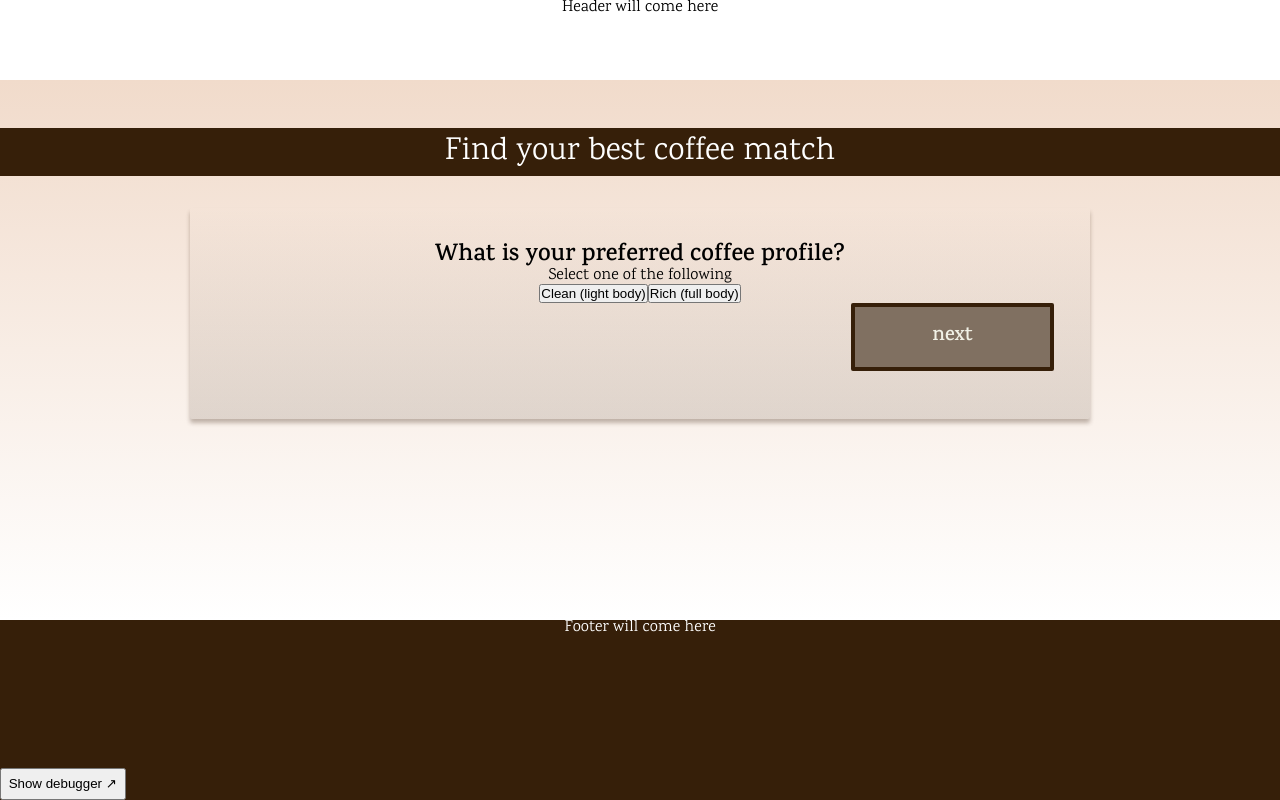
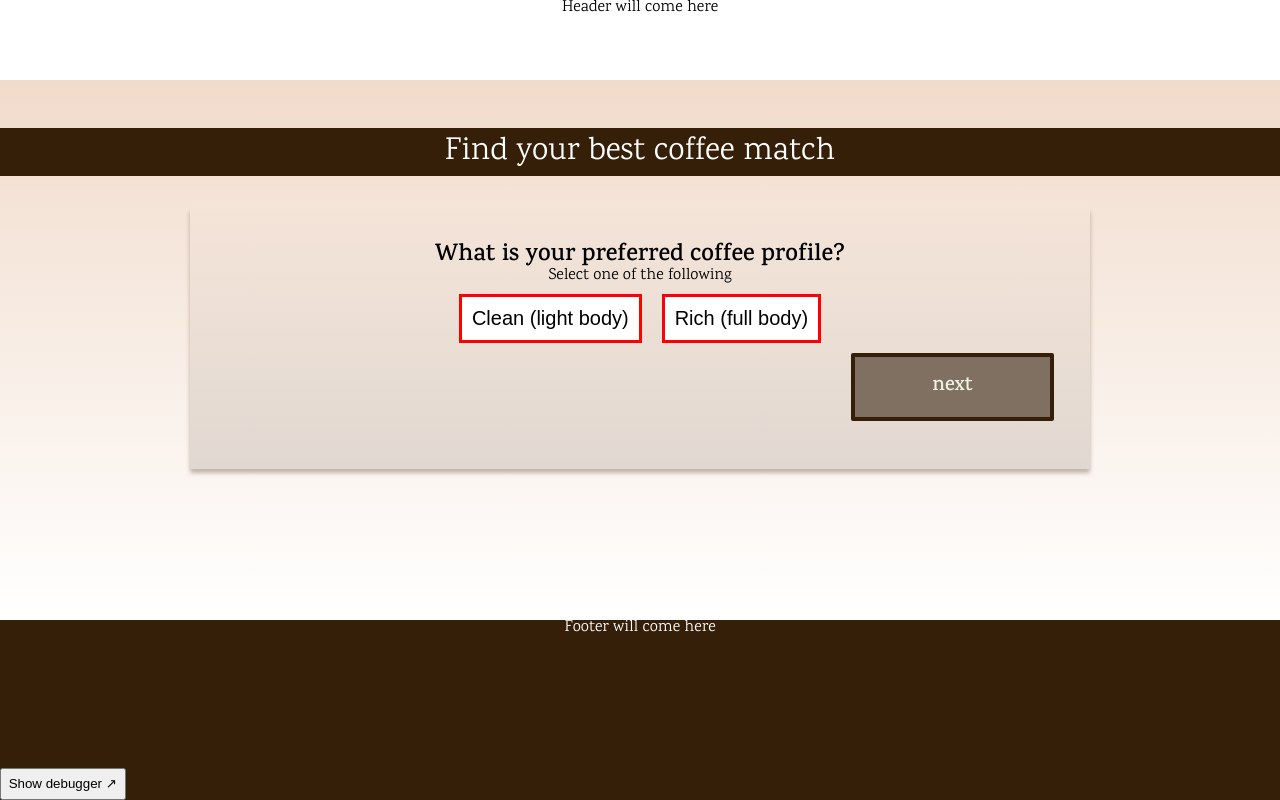
Before and after one commit to impact-roasters/coffee-guide, a React (Create React App) app: page / in a window 1280 px wide. Built offline with nearby package versions, Linux system fonts and the light colour scheme; a web font is replaced by a local one.

Commit message:
Introduced OptionButton component

```diff
--- /dev/null
+++ b/src/components/OptionButton/OptionButton.css
@@ -0,0 +1,23 @@
+.option-button {
+  border: 3px solid red;
+  background-color: white;
+  color: black;
+  padding: 10px;
+  margin: 10px;
+  font-size: 20px;
+  cursor: pointer;
+}
+
+.option-button:hover {
+  background-color: lightsalmon;
+  color: white;
+}
+
+.option-button:active {
+  background-color: lightsalmon;
+  color: white;
+}
+
+.option-button.selected {
+  border-color: green;
+}
--- /dev/null
+++ b/src/components/OptionButton/OptionButton.jsx
@@ -0,0 +1,17 @@
+import classNames from "classnames";
+
+import "./OptionButton.css";
+
+const OptionButton = ({ label, isSelected, image, onClick }) => (
+  <button
+    className={classNames("option-button", {
+      selected: isSelected,
+    })}
+    onClick={onClick}
+  >
+    <img src={image} alt="" />
+    {label}
+  </button>
+);
+
+export default OptionButton;
--- a/src/components/SurveyQuestion/SurveyQuestion.jsx
+++ b/src/components/SurveyQuestion/SurveyQuestion.jsx
@@ -2,6 +2,7 @@ import { useEffect } from "react";
 import classNames from "classnames";
 
 import NavigationButton from "components/NavigationButton/NavigationButton";
+import OptionButton from "components/OptionButton/OptionButton";
 
 import "./SurveyQuestion.css";
 
@@ -38,14 +39,12 @@ const SurveyQuestion = ({
       <ul className="options">
         {options.map((option) => (
           <li key={option.value}>
-            <button
-              className={classNames("option-button", {
-                selected: selection.includes(option.value),
-              })}
+            <OptionButton
+              isSelected={selection.includes(option.value)}
               onClick={() => onOptionClick(option.value)}
-            >
-              {option.label}
-            </button>
+              label={option.label}
+              image=""
+            />
           </li>
         ))}
       </ul>
```
